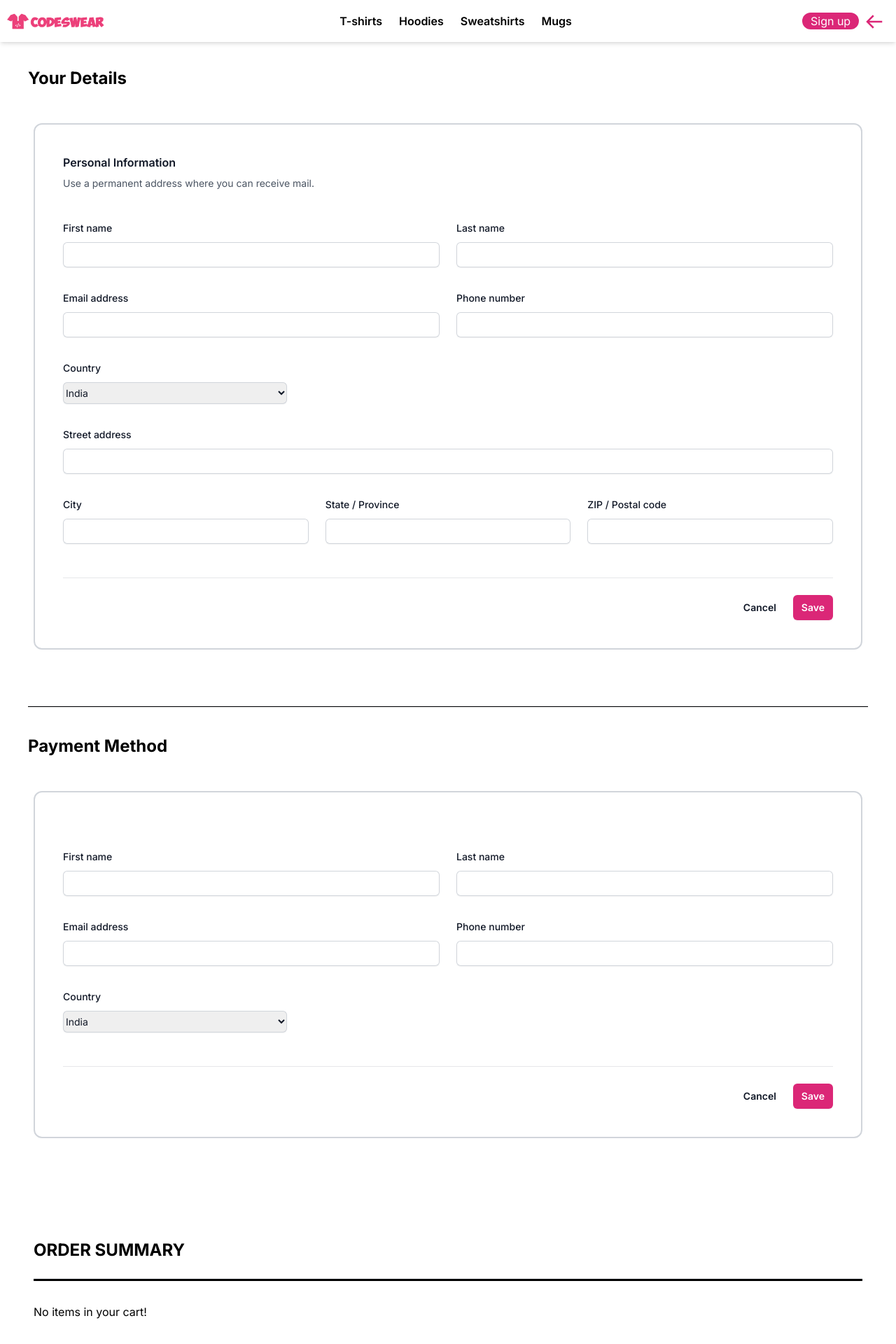
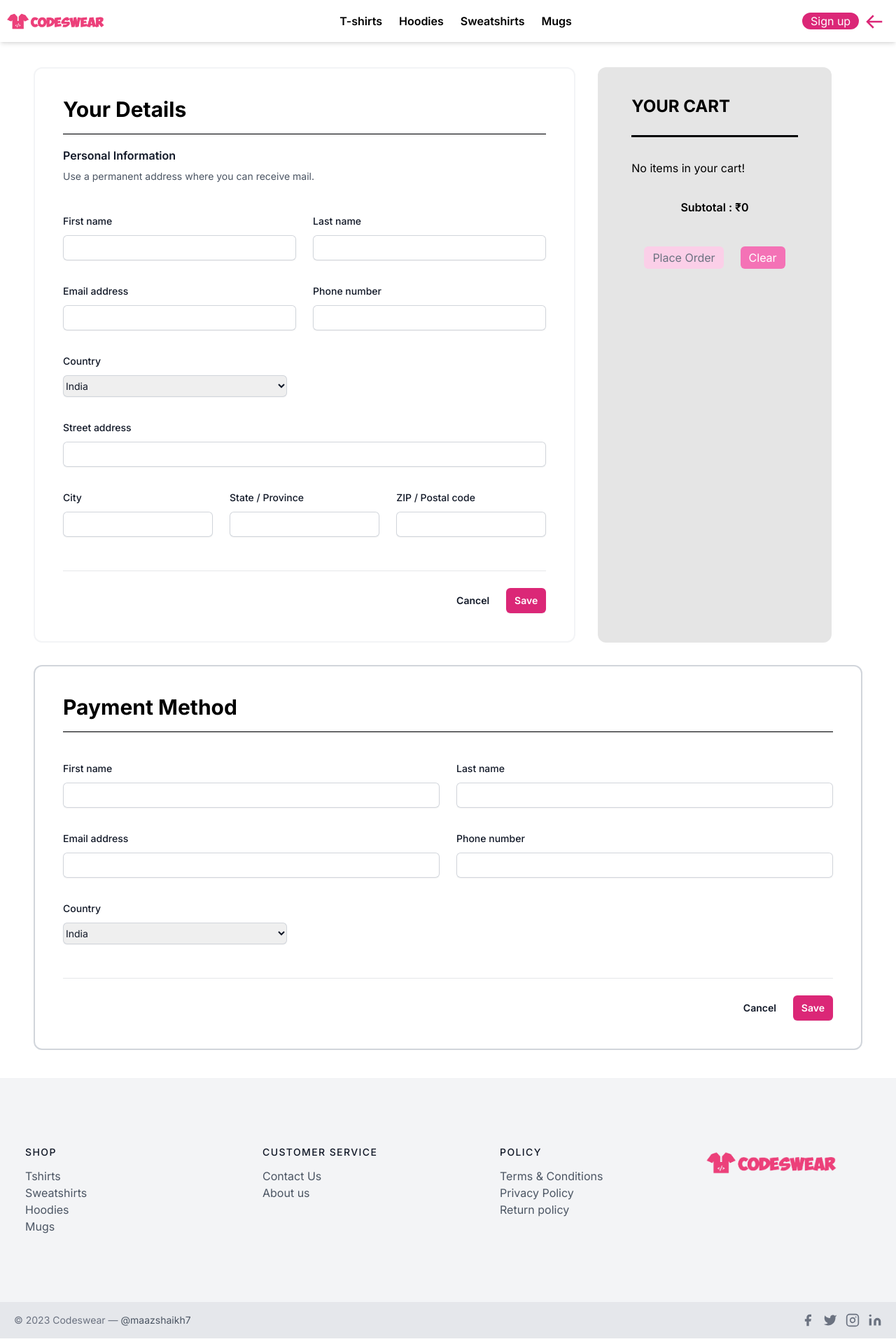
Before and after one commit to maazshaikh7/codeswear, a Next.js app: page /checkout in a window 1280 px wide. Shown: the top 1920 px of the page at 70% size. Built offline with nearby package versions, Linux system fonts and the light colour scheme.

Commit message:
Changed checkout page layout + orderCompleteToast

```diff
--- a/app/(routes)/checkout/page.tsx
+++ b/app/(routes)/checkout/page.tsx
@@ -3,10 +3,10 @@ import ShoppingCart from "@/app/_components/ShoppingCart";
 
 const Checkout = () => {
   return (
-    <>
-      <h2 className="font-bold text-2xl pt-24 mx-10 ">Your Details</h2>
-
-      <form className=" p-10 m-12 border-2 rounded-xl border-gray-300 ">
+    <section className="grid gap-8 pt-24 mx-12 mb-10 ">
+      <form className=" order-2 md:order-1 p-10 border-2 col-span-3 md:col-span-1 rounded-xl border-gray-100 ">
+        <h2 className="font-bold text-3xl  ">Your Details</h2>
+        <hr className="bg-black h-0.5 my-4" />
         <div className="space-y-12">
           <div className="border-b border-gray-900/10 pb-12">
             <h2 className="text-base font-semibold leading-7 text-gray-900">
@@ -199,9 +199,13 @@ const Checkout = () => {
           </button>
         </div>
       </form>
-      <hr className="bg-black h-0.5 mx-10 mt-20 mb-10" />
-      <h2 className="font-bold text-2xl mx-10 ">Payment Method</h2>
-      <form className=" p-10 m-12 border-2 rounded-xl border-gray-300 ">
+      <div className="bg-neutral-200 rounded-xl order-1 py-10 md:order-1 col-span-3 md:col-span-1">
+        <ShoppingCart display={true} checkoutPage={true} />
+      </div>
+      <form className=" p-10 col-span-3 border-2 rounded-xl border-gray-300 order-3">
+        <h2 className="font-bold text-3xl  ">Payment Method</h2>
+        <hr className="bg-black h-0.5 my-4" />
+
         <div className="space-y-12">
           <div className="border-b border-gray-900/10 pb-12">
             <div className="mt-10 grid grid-cols-1 gap-x-6 gap-y-8 sm:grid-cols-6">
@@ -315,10 +319,7 @@ const Checkout = () => {
           </button>
         </div>
       </form>
-      <div className="mb-24">
-        <ShoppingCart display={true} checkoutPage={true} />
-      </div>
-    </>
+    </section>
   );
 };
 
--- a/app/(routes)/login/page.tsx
+++ b/app/(routes)/login/page.tsx
@@ -49,7 +49,7 @@ const Login = () => {
           // Store the token and user data in local storage or cookies
           localStorage.setItem("token", data.finalData.token);
           localStorage.setItem("user", JSON.stringify(data.finalData.user));
-          window.location.reload();
+          router.refresh;
           router.push("/");
         }
       } else {
--- a/app/(routes)/order/page.tsx
+++ b/app/(routes)/order/page.tsx
@@ -1,9 +1,25 @@
 /* eslint-disable @next/next/no-img-element */
-import React from "react";
+"use client";
+import React, { useState, useEffect } from "react";
 
 const Order = () => {
+  const [orderCompleteToast, setOrderCompleteToast] = useState(false);
+  useEffect(() => {
+    setOrderCompleteToast(true);
+    setTimeout(() => {
+      setOrderCompleteToast(false);
+    }, 4000);
+  }, []);
+
   return (
     <div className="py-28 px-4 md:px-6 2xl:px-20 2xl:container 2xl:mx-auto">
+      {orderCompleteToast && (
+        <div className="absolute top-20 flex justify-center w-screen">
+          <p className=" px-4 py-2 bg-pink-300 font-medium rounded-md animate-smooth-bounce">
+            Yay! Order complete! {"(Demo)"}
+          </p>
+        </div>
+      )}
       <div className="flex justify-start item-start space-y-2 flex-col ">
         <h1 className="text-3xl lg:text-4xl font-semibold leading-7 lg:leading-9  text-gray-800">
           Order #13432
--- a/app/_components/Navbar.tsx
+++ b/app/_components/Navbar.tsx
@@ -23,9 +23,9 @@ const Navbar = () => {
 
   useEffect(() => {
     if (token) {
-      router.replace("/");
+      router.refresh;
     }
-  }, [token, router]);
+  });
 
   const ToggleClass = () => {
     setHidden(!hidden);
@@ -103,13 +103,13 @@ const Navbar = () => {
 
       {/* Check if the user is logged in and display the appropriate content */}
       {userName ? (
-        <div className="relative md:right-14 top-1">
+        <div className="md:relative absolute right-12 md:right-14 md:top-1 top-3">
           <MdAccountCircle
             className="text-3xl text-pink-600 cursor-pointer"
             onClick={toggleDropdown}
           />
           {showDropdown && (
-            <div className="absolute flex justify-center flex-col top-12 right-0 bg-white border shadow-lg border-gray-200 rounded-md">
+            <div className="absolute flex justify-center flex-col top-12 right-0 bg-white border shadow-lg border-gray-200 rounded-md ">
               <Link href="/account" className="text-center p-1 hover:underline">
                 Account
               </Link>
@@ -125,7 +125,7 @@ const Navbar = () => {
               </button>
             </div>
           )}
-          <p className="text-xs text-center font-semibold text-gray-700">
+          <p className="text-xs hidden md:block text-center font-semibold text-gray-700">
             {userName}
           </p>
         </div>
@@ -180,6 +180,11 @@ const Navbar = () => {
           </p>
         </div>
       )}
+      {!isCartDisplayed && pathname !== "/checkout" && (
+        <div className="absolute top-2 right-2 text-sm bg-pink-600 rounded-full px-1">
+          {Object.keys(cart).length}
+        </div>
+      )}
     </nav>
   );
 };
--- a/app/_components/ShoppingCart.tsx
+++ b/app/_components/ShoppingCart.tsx
@@ -20,6 +20,7 @@ const ShoppingCart: React.FC<ShoppingCartProps> = ({
   const handleOnClick = () => {
     if (checkoutPage) {
       router.push("/order");
+      clearCart();
     } else {
       router.push("/checkout");
     }
@@ -29,13 +30,11 @@ const ShoppingCart: React.FC<ShoppingCartProps> = ({
     <aside
       className={`${display ? "translate-x-0" : "translate-x-full"} ${
         checkoutPage
-          ? "pt-24 px-2 md:mx-10"
+          ? "px-2 md:mx-10"
           : "h-screen overflow-y-scroll absolute top-0 duration-300 right-0 bg-pink-50 px-8 py-8 lg:w-[30%] w-3/4 sm:w-1/2 "
       }`}
     >
-      <h2 className="font-bold text-2xl pb-6 ">
-        {checkoutPage ? "ORDER SUMMARY" : "Your cart"}
-      </h2>
+      <h2 className="font-bold text-2xl pb-6 ">YOUR CART</h2>
       <hr className="bg-black h-1" />
       <ol className="font-semibold my-8">
         {Object.keys(cart).map((itemCode) => (
```
